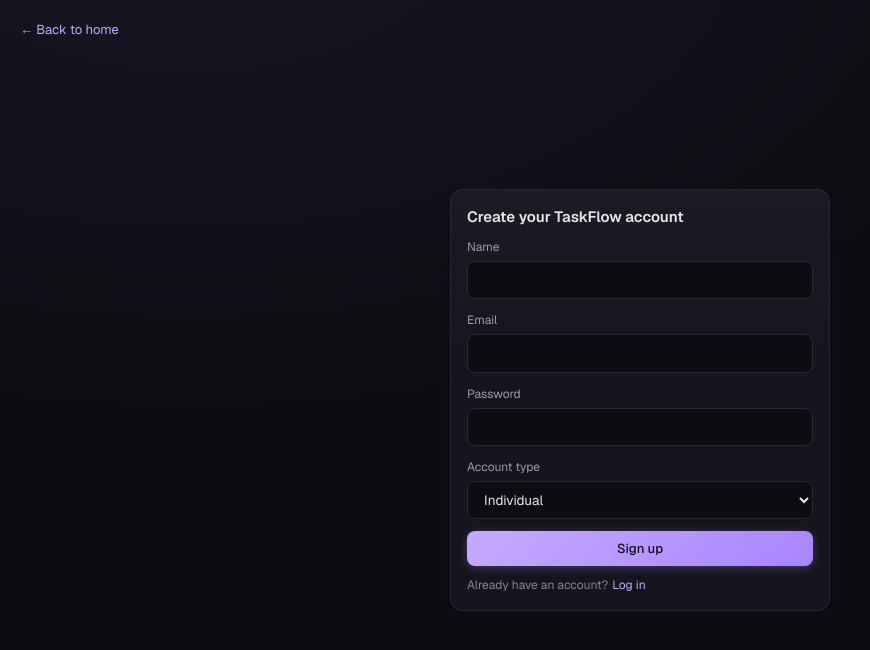
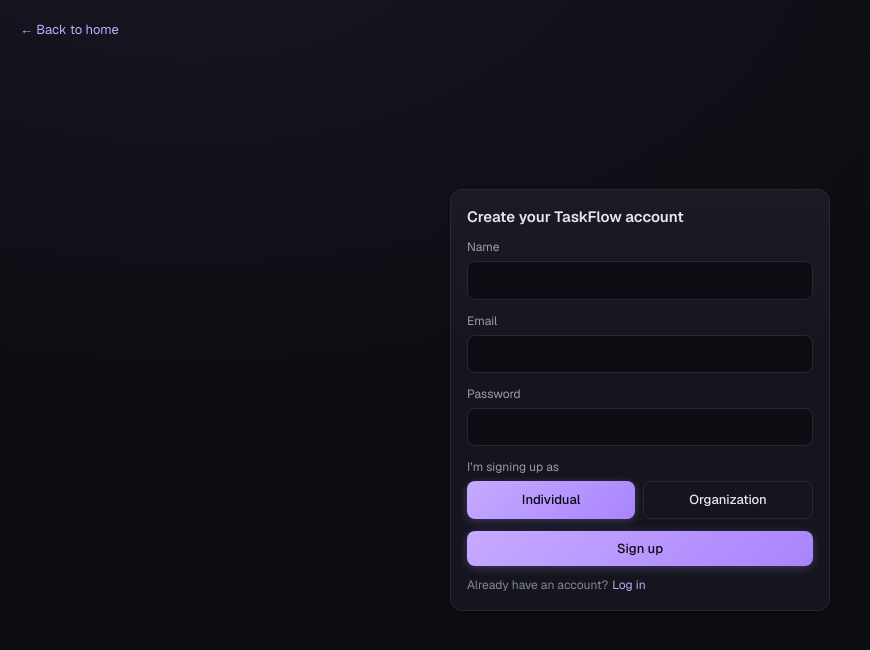
Before and after one commit to Salim12344/taskflow, a Next.js app: page /signup in a window 1280 px wide. Shown: the top 650 px of the page, without its empty margins (0-870 px from the left). Built offline with nearby package versions, Linux system fonts and the light colour scheme.

Commit message:
Signup form: separate the individual/organization choice from create-vs-join
"Account type" conflated two different decisions in one dropdown. Now it's
an Individual/Organization toggle first, and only when Organization is
picked does a second control (Create vs Join) appear.

```diff
--- a/app/signup/page.tsx
+++ b/app/signup/page.tsx
@@ -10,7 +10,9 @@
   const [name, setName] = useState("");
   const [email, setEmail] = useState("");
   const [password, setPassword] = useState("");
-  const [accountType, setAccountType] = useState<"individual" | "organization" | "join">("individual");
+  const [signupPath, setSignupPath] = useState<"individual" | "org">("individual");
+  const [orgMode, setOrgMode] = useState<"organization" | "join">("organization");
+  const accountType = signupPath === "individual" ? "individual" : orgMode;
   const [orgName, setOrgName] = useState("");
   const [regNumber, setRegNumber] = useState("");
   const [joinKey, setJoinKey] = useState("");
@@ -70,13 +72,35 @@
             <input className="input" type="password" required minLength={8} value={password} onChange={(e) => setPassword(e.target.value)} />
           </div>
           <div className="field">
-            <label>Account type</label>
-            <select className="input" value={accountType} onChange={(e) => setAccountType(e.target.value as "individual" | "organization" | "join")}>
-              <option value="individual">Individual</option>
-              <option value="organization">Create an organization</option>
-              <option value="join">Join an organization</option>
-            </select>
+            <label>I&rsquo;m signing up as</label>
+            <div style={{ display: "flex", gap: 8 }}>
+              <button
+                type="button"
+                className={`btn ${signupPath === "individual" ? "btn-primary" : "btn-secondary"}`}
+                style={{ flex: 1 }}
+                onClick={() => setSignupPath("individual")}
+              >
+                Individual
+              </button>
+              <button
+                type="button"
+                className={`btn ${signupPath === "org" ? "btn-primary" : "btn-secondary"}`}
+                style={{ flex: 1 }}
+                onClick={() => setSignupPath("org")}
+              >
+                Organization
+              </button>
+            </div>
           </div>
+          {signupPath === "org" && (
+            <div className="field">
+              <label>Organization setup</label>
+              <select className="input" value={orgMode} onChange={(e) => setOrgMode(e.target.value as "organization" | "join")}>
+                <option value="organization">Create an organization</option>
+                <option value="join">Join an organization</option>
+              </select>
+            </div>
+          )}
           {accountType === "organization" && (
             <>
               <div className="field">
```
